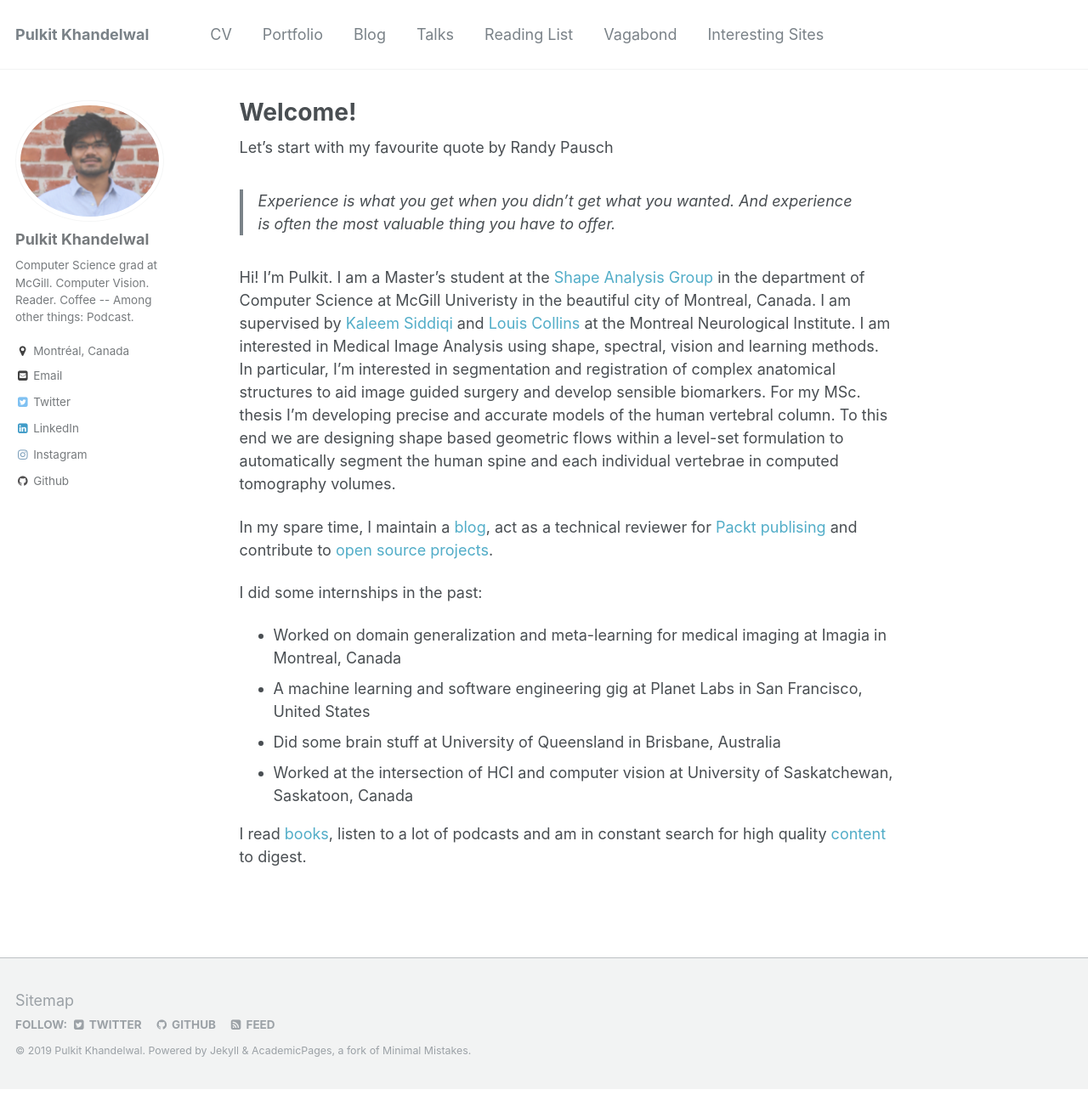
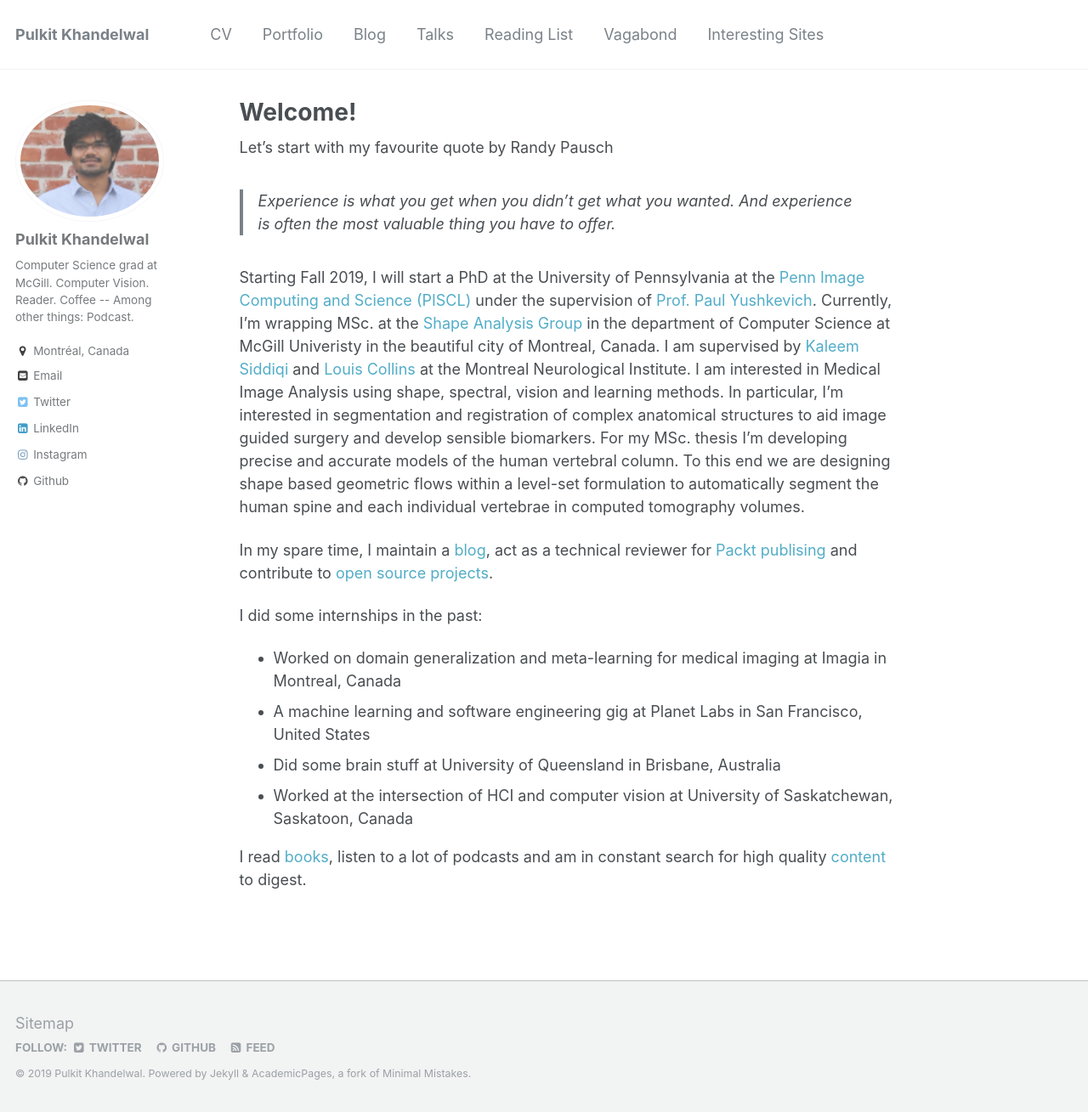
Before and after one commit to Pulkit-Khandelwal/pulkit-khandelwal.github.io, a Jekyll site: the page built from _pages/about.md, in a window 1280 px wide and 1309 px high. Shown: the whole window at 85% size. Built offline with Jekyll 4.4.1, drawn with Linux system fonts in a browser that asks for light colours.

Commit message:
Update about.md

```diff
--- a/_pages/about.md
+++ b/_pages/about.md
@@ -12,7 +12,7 @@
 > Experience is what you get when you didn't get what you wanted.
 > And experience is often the most valuable thing you have to offer.
 
-Hi! I'm Pulkit. I am a Master's student at the [Shape Analysis Group](http://www.cim.mcgill.ca/~shape/) in the department of Computer Science at McGill Univeristy in the beautiful city of Montreal, Canada. I am supervised by [Kaleem Siddiqi](http://www.cim.mcgill.ca/~siddiqi/) and [Louis Collins](http://nist.mni.mcgill.ca/) at the Montreal Neurological Institute. I am interested in Medical Image Analysis using shape, spectral, vision and learning methods. In particular, I'm interested in segmentation and registration of complex anatomical structures to aid image guided surgery and develop sensible biomarkers. For my MSc. thesis I'm developing precise and accurate models of the human vertebral column. To this end we are designing shape based geometric flows within a level-set formulation to automatically segment the human spine and each individual vertebrae in computed tomography volumes.
+Starting Fall 2019, I will start a PhD at the University of Pennsylvania at the [Penn Image Computing and Science (PISCL)](http://picsl.upenn.edu/) under the supervision of [Prof. Paul Yushkevich](http://picsl.upenn.edu/people-staff-james-c-gee/faculty-staff/paul-yushkevich/). Currently, I'm wrapping  MSc. at the [Shape Analysis Group](http://www.cim.mcgill.ca/~shape/) in the department of Computer Science at McGill Univeristy in the beautiful city of Montreal, Canada. I am supervised by [Kaleem Siddiqi](http://www.cim.mcgill.ca/~siddiqi/) and [Louis Collins](http://nist.mni.mcgill.ca/) at the Montreal Neurological Institute. I am interested in Medical Image Analysis using shape, spectral, vision and learning methods. In particular, I'm interested in segmentation and registration of complex anatomical structures to aid image guided surgery and develop sensible biomarkers. For my MSc. thesis I'm developing precise and accurate models of the human vertebral column. To this end we are designing shape based geometric flows within a level-set formulation to automatically segment the human spine and each individual vertebrae in computed tomography volumes.
 
 In my spare time, I maintain a [blog](https://pulkit-khandelwal.github.io/blog/), act as a technical reviewer for [Packt publising](https://github.com/TrainingByPackt/Applied-Supervised-Learning-with-R/tree/master/Lesson07) and contribute to [open source projects](https://github.com/Pulkit-Khandelwal/Reinforcement-Learning-Notebooks).
 
```
